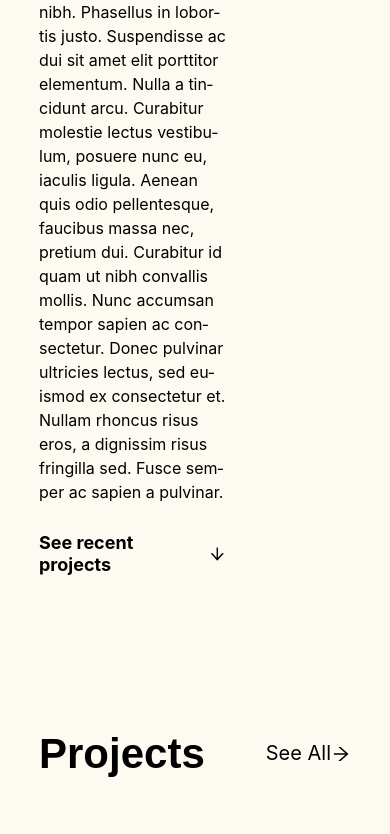
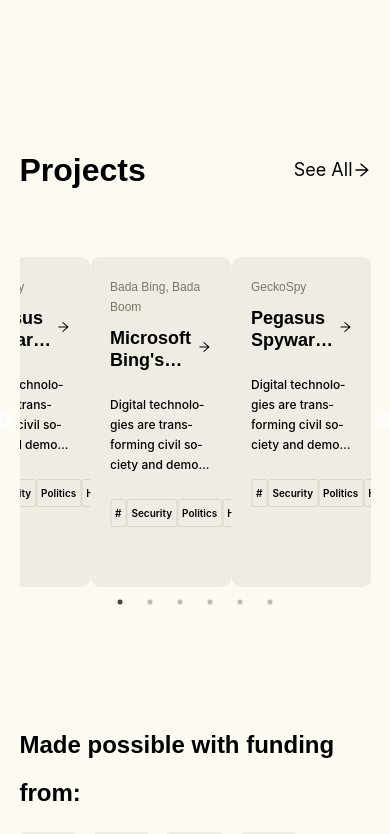
Before and after one commit to DSL-Project/dsl-project, a React (Create React App) app: page / in a window 390 px wide. Shown: the part 1134-1968 px from the top of the page. Built offline with nearby package versions, Linux system fonts and the light colour scheme; no server answers; a web font is replaced by a local one.

Commit message:
completed media queries for Home

```diff
--- a/src/pages/Home/Announcement.js
+++ b/src/pages/Home/Announcement.js
@@ -1,5 +1,5 @@
 import React from "react";
-import { AiOutlineArrowRight } from "react-icons/ai";
+import { BsArrowRight } from "react-icons/bs";
 
 const Announcement = () => {
   return (
@@ -11,7 +11,7 @@
         <h3 className="bold-16">
           The Lab is looking for a new Director of Cliff Services.
         </h3>
-        <AiOutlineArrowRight />
+        <BsArrowRight />
       </div>
     </a>
   );
--- a/src/pages/Home/Home.js
+++ b/src/pages/Home/Home.js
@@ -13,7 +13,6 @@
     <div className="home">
       {/* This is the announcement banner:
       //TODO: 1. the link is clickable to a page called "Opportunities" which may need to be dynamically populated as hiring opportunities can change over time
-      //TODO: 2. needs styling
        */}
       <Announcement />
 
--- a/src/pages/Home/ProjectsCarousel.js
+++ b/src/pages/Home/ProjectsCarousel.js
@@ -5,13 +5,28 @@
 
 const ProjectsCarousel = () => {
   let settings = {
-    //className: "center",
     dots: true,
     infinite: true,
     speed: 500,
     slidesToShow: 3,
     slidesToScroll: 2,
     swipeToSlide: true,
+    responsive: [
+      {
+        breakpoint: 834,
+        settings: {
+          slidesToShow: 2.5,
+          slidesToScroll: 1,
+        },
+      },
+      {
+        breakpoint: 375,
+        settings: {
+          slidesToShow: 1,
+          slidesToScroll: 1,
+        },
+      },
+    ],
   };
 
   return (
@@ -27,15 +42,15 @@
         <div className="project-container">
           <div className="title-container">
             <h2 className="medium-16 project-title">GeckoSpy</h2>
-            <a href="/project">
-              {/* this anchor link should go to the specific project page */}
-              <AiOutlineArrowRight />
-            </a>
           </div>
           <div className="subtitle">
             <h3>
               Pegasus Spyware Used against Thailand's Pro-Democracy Movement
             </h3>
+            <a href="/project">
+              {/* this anchor link should go to the specific project page */}
+              <AiOutlineArrowRight />
+            </a>
           </div>
           <p className="medium-16 project-description">
             Digital technologies are transforming civil society and democracy.
@@ -56,16 +71,16 @@
         <div className="project-container">
           <div className="title-container">
             <h2 className="medium-16 project-title">Bada Bing, Bada Boom</h2>
-            <a href="/project">
-              {/* this anchor link should go to the specific project page */}
-              <AiOutlineArrowRight />
-            </a>
           </div>
           <div className="subtitle">
             <h3>
               Microsoft Bing's Chinese Political Censorship of Autosuggestions
               in North America
             </h3>
+            <a href="/project">
+              {/* this anchor link should go to the specific project page */}
+              <AiOutlineArrowRight />
+            </a>
           </div>
           <p className="medium-16 project-description">
             Digital technologies are transforming civil society and democracy.
@@ -86,15 +101,15 @@
         <div className="project-container">
           <div className="title-container">
             <h2 className="medium-16 project-title">GeckoSpy</h2>
-            <a href="/project">
-              {/* this anchor link should go to the specific project page */}
-              <AiOutlineArrowRight />
-            </a>
           </div>
           <div className="subtitle">
             <h3>
               Pegasus Spyware Used against Thailand's Pro-Democracy Movement
             </h3>
+            <a href="/project">
+              {/* this anchor link should go to the specific project page */}
+              <AiOutlineArrowRight />
+            </a>
           </div>
           <p className="medium-16 project-description">
             Digital technologies are transforming civil society and democracy.
@@ -115,16 +130,16 @@
         <div className="project-container">
           <div className="title-container">
             <h2 className="medium-16 project-title">Bada Bing, Bada Boom</h2>
-            <a href="/project">
-              {/* this anchor link should go to the specific project page */}
-              <AiOutlineArrowRight />
-            </a>
           </div>
           <div className="subtitle">
             <h3>
               Microsoft Bing's Chinese Political Censorship of Autosuggestions
               in North America
             </h3>
+            <a href="/project">
+              {/* this anchor link should go to the specific project page */}
+              <AiOutlineArrowRight />
+            </a>
           </div>
           <p className="medium-16 project-description">
             Digital technologies are transforming civil society and democracy.
@@ -145,15 +160,15 @@
         <div className="project-container">
           <div className="title-container">
             <h2 className="medium-16 project-title">GeckoSpy</h2>
-            <a href="/project">
-              {/* this anchor link should go to the specific project page */}
-              <AiOutlineArrowRight />
-            </a>
           </div>
           <div className="subtitle">
             <h3>
               Pegasus Spyware Used against Thailand's Pro-Democracy Movement
             </h3>
+            <a href="/project">
+              {/* this anchor link should go to the specific project page */}
+              <AiOutlineArrowRight />
+            </a>
           </div>
           <p className="medium-16 project-description">
             Digital technologies are transforming civil society and democracy.
@@ -174,16 +189,16 @@
         <div className="project-container">
           <div className="title-container">
             <h2 className="medium-16 project-title">Bada Bing, Bada Boom</h2>
-            <a href="/project">
-              {/* this anchor link should go to the specific project page */}
-              <AiOutlineArrowRight />
-            </a>
           </div>
           <div className="subtitle">
             <h3>
               Microsoft Bing's Chinese Political Censorship of Autosuggestions
               in North America
             </h3>
+            <a href="/project">
+              {/* this anchor link should go to the specific project page */}
+              <AiOutlineArrowRight />
+            </a>
           </div>
           <p className="medium-16 project-description">
             Digital technologies are transforming civil society and democracy.
--- a/src/styles/announcement.scss
+++ b/src/styles/announcement.scss
@@ -8,9 +8,16 @@
 
   .announcement {
     display: flex;
+    align-items: center;
     gap: 0.5rem;
   }
   .bold-16:hover {
     text-decoration: underline;
   }
 }
+
+@media (max-width: 375px) {
+  .announcement-link {
+    padding: 0.9rem;
+  }
+}
--- a/src/styles/home.scss
+++ b/src/styles/home.scss
@@ -36,11 +36,13 @@
     padding: 0.75rem 0;
     display: flex;
     justify-content: space-between;
+    gap: 0.8rem;
 
     .funder-logo {
-      width: 10.5rem;
+      width: 18%;
       height: 3.7rem;
       background-color: $neutral-300;
+      border-radius: 0.25rem;
       display: flex;
       justify-content: center;
       align-items: center;
@@ -110,3 +112,113 @@
     border-radius: 0.25rem;
   }
 }
+
+//! Media Queries
+@media (max-width: 834px) {
+  .home-wrapper {
+    width: 90%;
+  }
+
+  .welcome-container {
+    width: 80%;
+    h1 {
+      font-size: 3rem;
+    }
+  }
+
+  .funding-container > .funding-logos > .funder-logo {
+    height: 2.5rem;
+  }
+  .home-address,
+  .stay-updated {
+    padding: 1.9rem;
+    width: 50%;
+  }
+  .home-name,
+  .bold-18 {
+    font-size: 0.75rem;
+  }
+
+  .street-address {
+    font-size: 0.75rem;
+  }
+  .contact-methods {
+    font-size: 0.65rem;
+  }
+
+  .stay-updated {
+    padding: 3.5rem 1rem;
+    justify-content: space-around;
+    h2 {
+      font-size: 1.2rem;
+    }
+    form {
+      justify-content: space-between;
+    }
+    input {
+      width: 60%;
+    }
+    button {
+      width: 30%;
+      font-size: 0.7rem;
+      padding: 0 0.8rem;
+    }
+  }
+}
+
+@media (max-width: 375px) {
+  .welcome-container {
+    padding: 1.8rem 0;
+    h1 {
+      font-size: 2.1rem;
+      line-height: 2.5rem;
+    }
+  }
+
+  .funding-container {
+    padding: 4.4rem 0;
+    h2 {
+      font-size: 0.9rem;
+    }
+    .funding-logos {
+      display: grid;
+      grid-template-rows: repeat(2, 1fr);
+      grid-template-columns: repeat(2, 1fr);
+
+      .funder-logo {
+        width: 100%;
+        &:last-child {
+          display: none;
+        }
+      }
+    }
+  }
+
+  .home-contact {
+    flex-direction: column;
+    .home-address,
+    .stay-updated {
+      width: 100%;
+      padding: 1.5rem 1rem 2.4rem 1rem;
+    }
+
+    .home-address {
+      border-radius: 0.25rem 0.25rem 0 0;
+      height: 13.5rem;
+      .contact-methods {
+        padding: 1.35rem 0;
+      }
+    }
+    .stay-updated {
+      height: 12.5rem;
+      border-radius: 0 0 0.25rem 0.25rem;
+      h2 {
+        line-height: 1.4rem;
+      }
+      button {
+        width: 35%;
+        font-size: 0.6rem;
+      }
+    }
+  }
+}
--- a/src/styles/projectsCarousel.scss
+++ b/src/styles/projectsCarousel.scss
@@ -43,8 +43,11 @@
   .project-title {
     color: $neutral-500;
   }
-
   .subtitle {
+    display: flex;
+    align-items: center;
+  }
+  .subtitle > h3 {
     display: flex;
     overflow: hidden;
     text-overflow: ellipsis;
@@ -74,3 +77,32 @@
     }
   }
 }
+
+//! Media Queries
+@media (max-width: 834px) {
+  .heading-container > h2 {
+    font-size: 1.6rem;
+  }
+
+  .custom-arrow {
+    font-size: 0.9rem;
+  }
+
+  .project-container {
+    max-width: 14.5rem;
+    height: 16.5rem;
+
+    .project-title,
+    .project-description {
+      font-size: 0.6rem;
+    }
+    .subtitle {
+      font-size: 0.7rem;
+    }
+    .tag-container > .tag-box {
+      font-size: 0.5rem;
+
+      padding: 0.2rem;
+    }
+  }
+}
```
